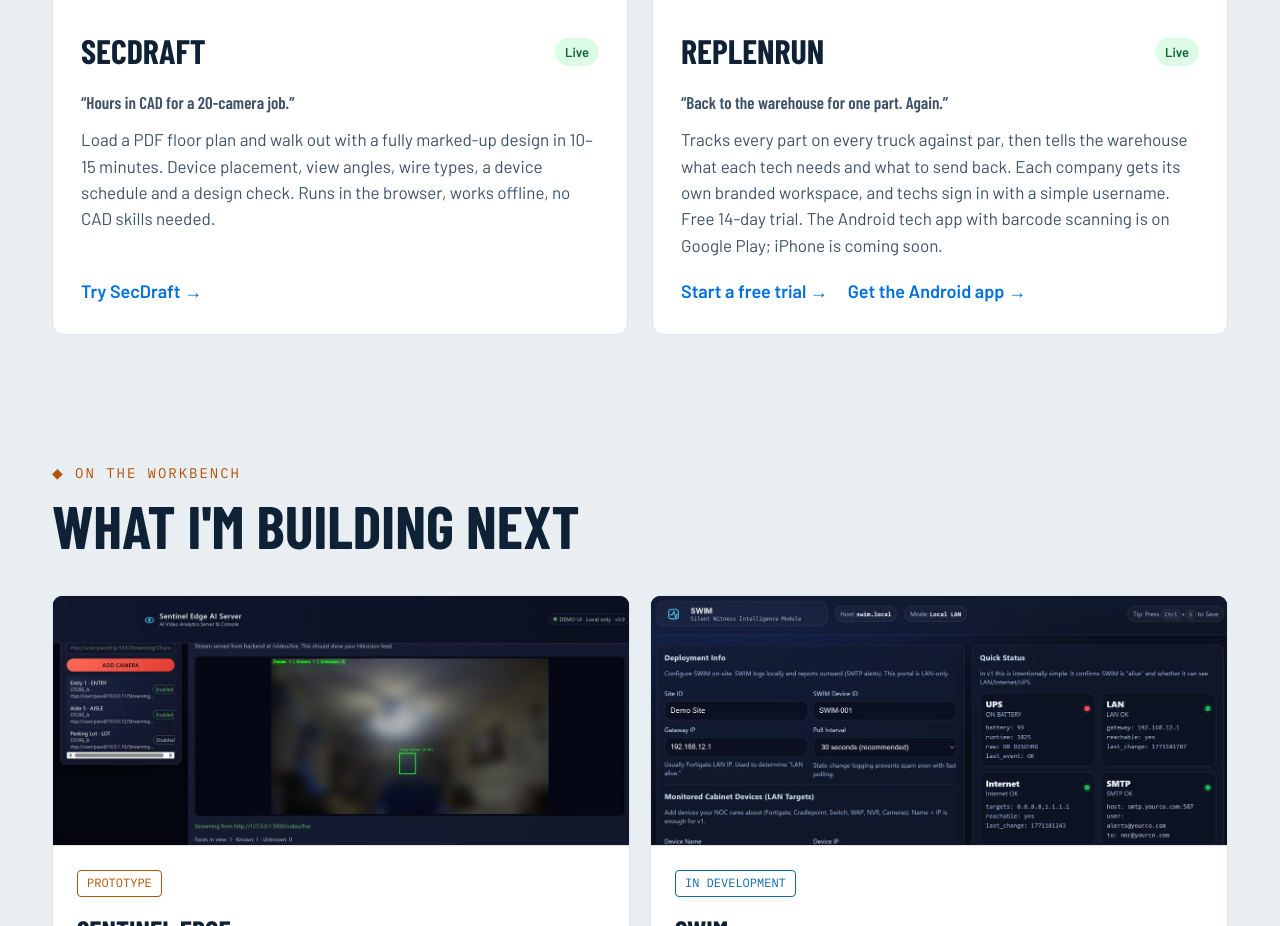
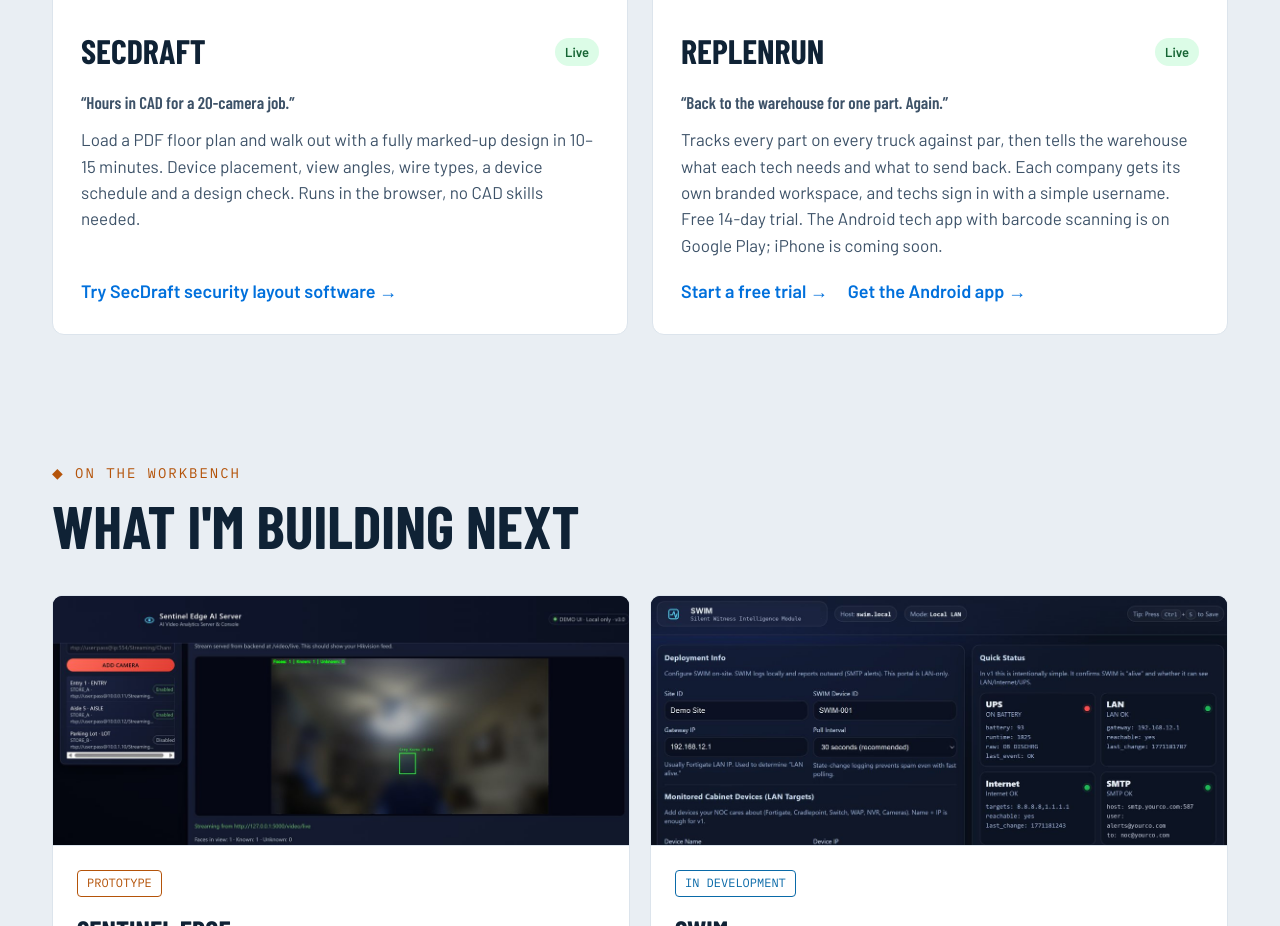
Before and after one commit to kozma22/NorthPoint-Innovations, a plain HTML site: page index.html in a window 1280 px wide. Shown: the part 1445-2371 px from the top of the page. Drawn offline with nearby package versions, Linux system fonts and the light colour scheme; a web font is replaced by a local one.

Commit message:
SecDraft card: drop 'works offline' claim, descriptive link text
Co-Authored-By: Claude Opus 5.5 <noreply@anthropic.com>
Claude-Session: https://claude.ai/code/session_01V5FCkogfMLYgeSGNtm1SA1

```diff
--- a/index.html
+++ b/index.html
@@ -224,8 +224,8 @@
       <div class="card-body">
         <div class="card-title"><h3>SecDraft</h3><span class="chip chip-live">Live</span></div>
         <p class="quote">“Hours in CAD for a 20-camera job.”</p>
-        <p>Load a PDF floor plan and walk out with a fully marked-up design in 10–15 minutes. Device placement, view angles, wire types, a device schedule and a design check. Runs in the browser, works offline, no CAD skills needed.</p>
-        <a class="card-link" href="https://secdraft.com">Try SecDraft →</a>
+        <p>Load a PDF floor plan and walk out with a fully marked-up design in 10–15 minutes. Device placement, view angles, wire types, a device schedule and a design check. Runs in the browser, no CAD skills needed.</p>
+        <a class="card-link" href="https://secdraft.com/">Try SecDraft security layout software →</a>
       </div>
     </article>
     <article class="card">
```
